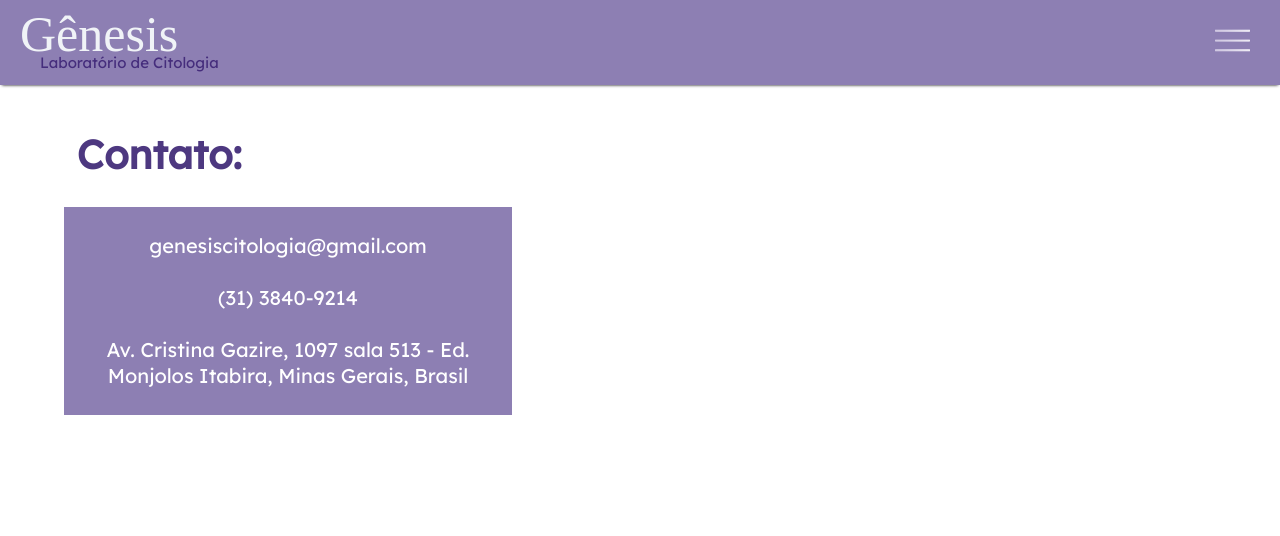
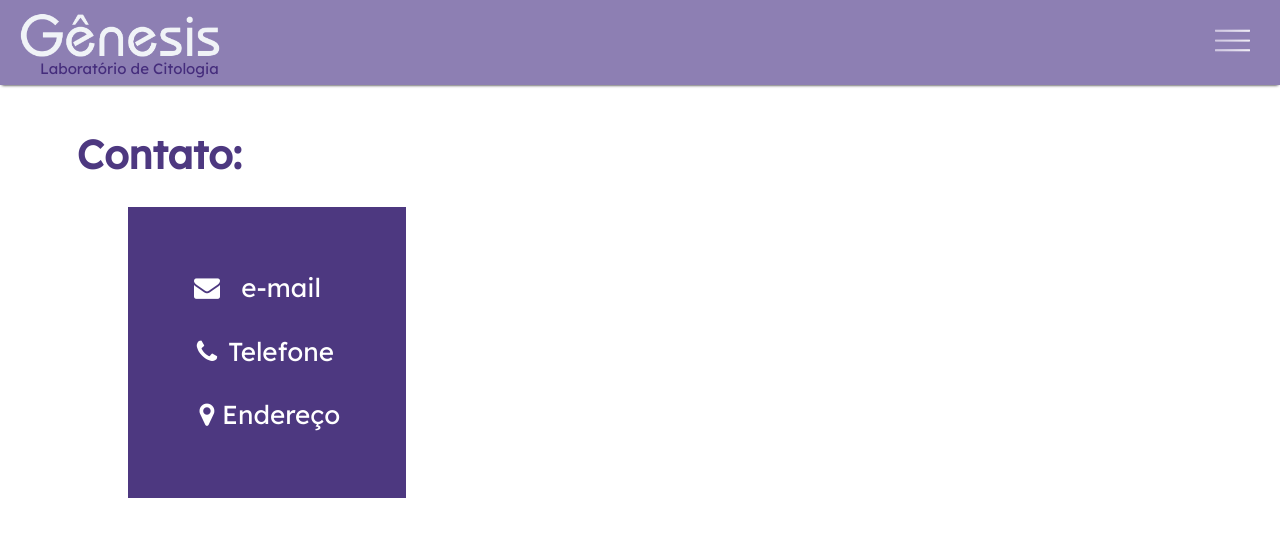
Before and after one commit to gabrielmnf/modelo-laboratoriogenesis, a plain HTML site: page contato.html in a window 1280 px wide. Drawn offline with Linux system fonts and the light colour scheme; a web font is replaced by a local one.

Commit message:
Segunda versao do projeto

```diff
--- a/contato.html
+++ b/contato.html
@@ -31,7 +31,7 @@
           <a href="index.html" class="navbar-brand flex">
             <div class="logotipo">
               <div class="logo">
-                <span id="logo">Gênesis</span>
+                <span id="logo"><img src="./assets/images/logo.png"></span>
               </div>
               <div class="sub">
                 <span id="sub">Laboratório de Citologia</span>
@@ -65,36 +65,42 @@
     <!-- Conteúdo Principal da Página -->
     <div class="conteudo">
       <h1 id="titulo">Contato:</h1>
-      <div class="botoes">
-        <ul>
-          <br />
 
-          <li>
-            <a href="mailto:genesiscitologia@gmail.com" class="nav-link"
-              >genesiscitologia@gmail.com</a
-            >
-          </li>
-
-          <br />
-
-          <li>
-            <a href="tel:(31) 3840-9214" class="nav-link">(31) 3840-9214</a>
-          </li>
-
-          <br />
-
-          <li>
-            <a
-              href="https://www.google.com/maps/dir/?api=1&destination=-19.6251643%2C-43.225589"
-              class="nav-link"
-              >Av. Cristina Gazire, 1097 sala 513 - Ed. Monjolos Itabira, Minas
-              Gerais, Brasil</a
-            >
-          </li>
-
-          <br />
-        </ul>
-      </div>
+      <section id="contato">
+        <table id="tabela">
+          <tbody>
+            <tr>
+                <td>
+                    <a href="mailto:genesiscitologia@gmail.com" class="nav-link"><i class="fa fa-envelope" aria-hidden="true"></i></i></a>
+                </td>
+                <td>
+                    <a href="mailto:genesiscitologia@gmail.com" class="nav-link">e-mail</a>
+                </td>
+            </tr>
+            <tr><td><br/></td></tr>
+            <tr>
+                <td>
+                    <a href="tel:(31) 3840-9214" class="nav-link"><i class="fa fa-phone" aria-hidden="true"></i></a></td>
+                <td>
+                    <a href="tel:(31) 3840-9214" class="nav-link">Telefone</a>
+                </td>
+            </tr>
+            <tr><td><br/></td></tr>
+            <tr>
+                <td>
+                    <a href="https://www.google.com/maps/dir/-19.6238346,-43.2182878/-19.6251643,-43.225589/@-19.6238832,-43.2263441,16z/data=!3m1!4b1!4m4!4m3!1m1!4e1!1m0" class="nav-link"><i class="fa fa-map-marker" aria-hidden="true"></i></a>
+                </td>
+                <td>
+                    <a href="https://www.google.com/maps/dir/-19.6238346,-43.2182878/-19.6251643,-43.225589/@-19.6238832,-43.2263441,16z/data=!3m1!4b1!4m4!4m3!1m1!4e1!1m0" class="nav-link">Endereço</a>
+                </td>
+            </tr>
+            <tr>
+                <td></td>
+                <td colspan="2"></td>
+            </tr>
+          </tbody>
+        </table>
+      </section>
     </div>
 
     <!-- js -->
--- a/style.css
+++ b/style.css
@@ -97,7 +97,7 @@ img {
 #sub {
   display: flex;
   position: absolute;
-  margin-top: -10px;
+  margin-top: 2.5px;
   margin-left: 20px;
   font-size: 1.5rem;
 }
@@ -113,6 +113,12 @@ img {
   width: 60px;
   margin-right: 1rem;
 }
+
+.logo img{
+    width: 200px;
+}
+
+/* PROVAVELMENTE SAI */
 .navbar-brand span logo {
   font-weight: 600;
   font-size: 2rem;
@@ -322,7 +328,7 @@ img {
 
     .conteudo #img1 {
       margin-top: -150px;
-      margin-left: 790px;
+      margin-left: 760px;
       width: 80vh;
     }
 
@@ -341,6 +347,16 @@ img {
       margin-bottom: 50px;
       text-align: center;
       line-height: 1.3;
+    }
+
+    .conteudo #tabela{
+        margin-left: 10%;
+        position:relative;
+        font-size: 2.6rem;
+        width: 18%;
+        padding: 5%;
+        text-align: center;
+        background-color: rgb(77, 56, 128);
     }
   }
 
@@ -389,4 +405,14 @@ img {
       line-height: 1.3;
       text-align: center;
     }
+
+    .conteudo #tabela{
+        margin-left: 25%;
+        position:relative;
+        font-size: 2.6rem;
+        width: 18%;
+        padding: 5%;
+        text-align: center;
+        background-color: rgb(77, 56, 128);
+    }
   }
```
Also changed, not shown: index.html (+5 -2 lines), servicos.html (+7 -4 lines), sobre.html (+7 -5 lines), assets/images/logo.png (added).
